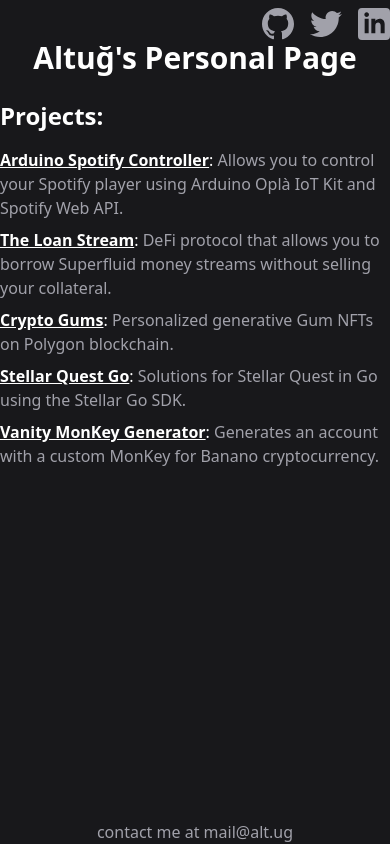
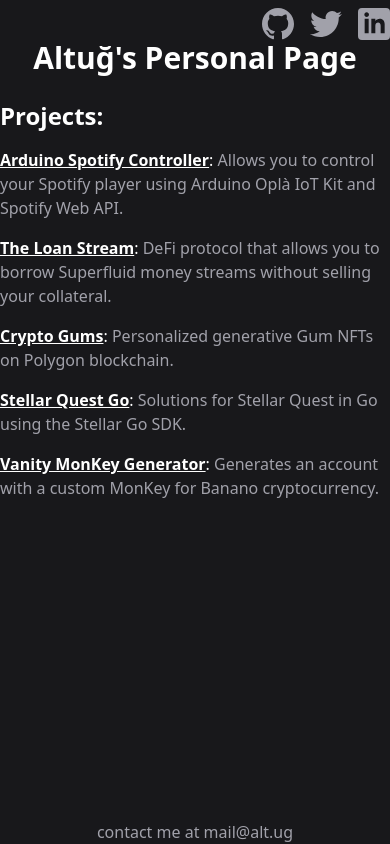
Before and after one commit to altugbakan/alt.ug, a React (Create React App) app: page / in a window 390 px wide. Built offline with nearby package versions, Linux system fonts and the light colour scheme.

Commit message:
change: list margin

```diff
--- a/src/Components/Projects.jsx
+++ b/src/Components/Projects.jsx
@@ -1,27 +1,28 @@
 import Project from "./Project";
 
 const Projects = () => {
+    const marginBottom = "mb-4";
     return (
         <div>
             <h2 className="text-white text-2xl font-bold mb-4">Projects:</h2>
-            <ul className="text-white list-disc">
-                <li className="mb-2">
+            <ul className="text-white lg:list-disc">
+                <li className={marginBottom}>
                     <Project href="https://github.com/altugbakan/arduino-spotify-controller" title="Arduino Spotify Controller"
                         text="Allows you to control your Spotify player using Arduino Oplà IoT Kit and Spotify Web API." />
                 </li>
-                <li className="mb-2">
-                    <Project href="https://github.com/theloanstream/thels" title="The Loan Stream"
+                <li className={marginBottom}>
+                    <Project href="https://thels.vercel.app" title="The Loan Stream"
                         text="DeFi protocol that allows you to borrow Superfluid money streams without selling your collateral." />
                 </li>
-                <li className="mb-2">
+                <li className={marginBottom}>
                     <Project href="https://cryptogum.shop" title="Crypto Gums"
                         text="Personalized generative Gum NFTs on Polygon blockchain." />
                 </li>
-                <li className="mb-2">
+                <li className={marginBottom}>
                     <Project href="https://github.com/altugbakan/stellar-quest-go" title="Stellar Quest Go"
                         text="Solutions for Stellar Quest in Go using the Stellar Go SDK." />
                 </li>
-                <li className="mb-2">
+                <li className={marginBottom}>
                     <Project href="https://vanitymonkeygenerator.gitbook.io/vanity-monkey-generator/" title="Vanity MonKey Generator"
                         text="Generates an account with a custom MonKey for Banano cryptocurrency." />
                 </li>
```
